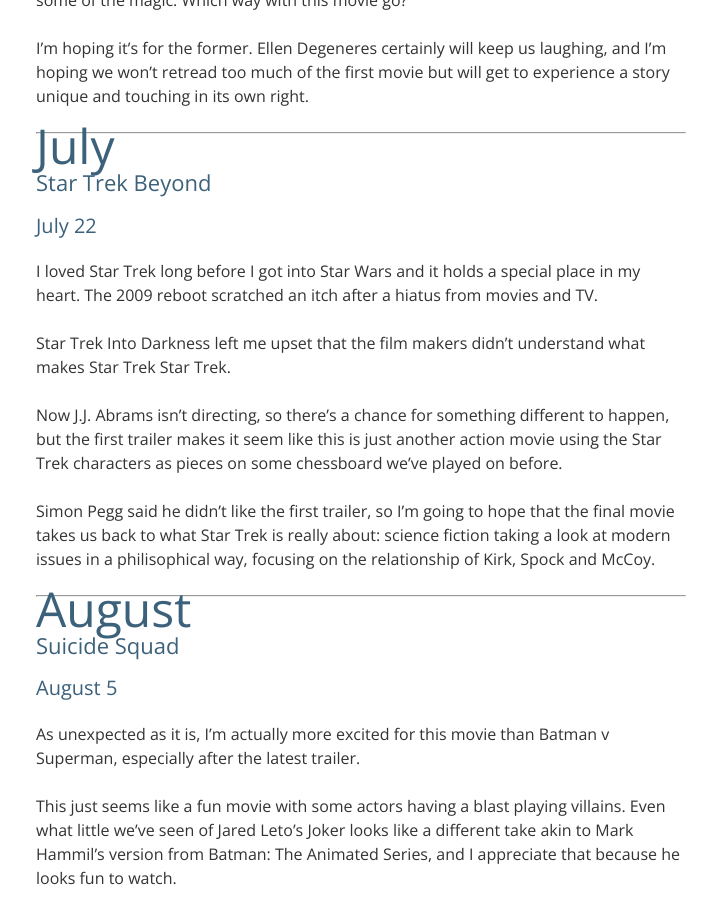
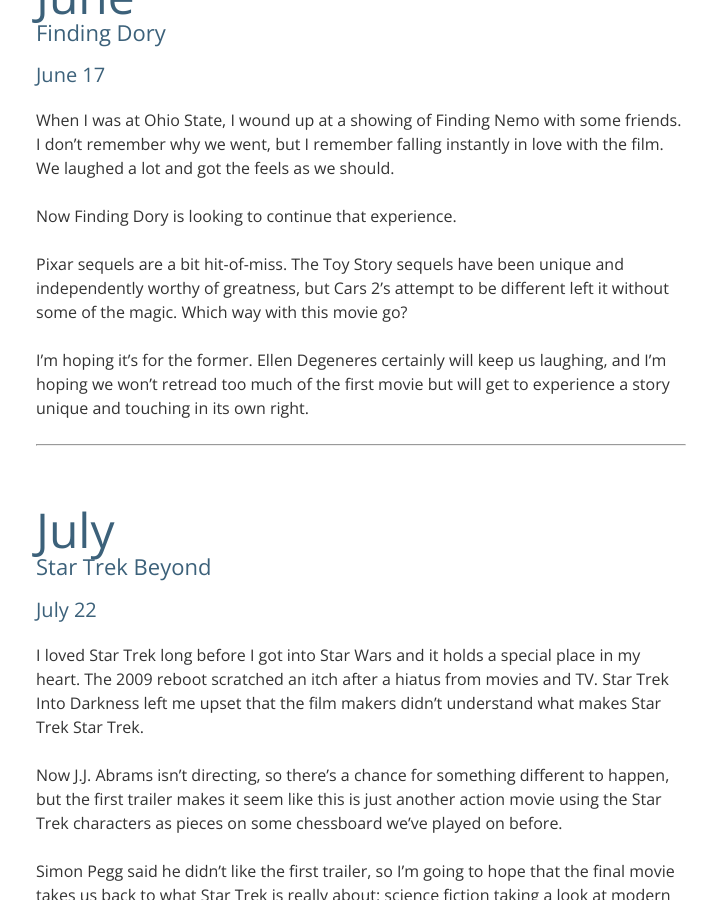
Before and after one commit to ericrovtar/ericrovtar.github.io, a Jekyll site: the page built from _posts/2016-01-23-the-movies-of-2016.md, in a window 1280 px wide and 900 px high, scrolled down 4763 px. Shown: the whole window, without its empty margins (54-771 px from the left). Built offline with Jekyll 4.4.1, drawn with Linux system fonts in a browser that asks for light colours; nearby versions of some CDN libraries; comment, search, counter and statistics services are not loaded.

Commit message:
More Copy Edits

```diff
--- a/_posts/2016-01-23-the-movies-of-2016.md
+++ b/_posts/2016-01-23-the-movies-of-2016.md
@@ -13,7 +13,7 @@
 With that out of the way, I wanted to take a minute and look at what's ahead in 2016.
 
 If you know me, you know I love movies. I see at least one a month on average, and 2016 is packed with some great ones. So here's a list of the ones I'm looking forward to.
-
+<br /><br />
 #February
 
 ##Deadpool
@@ -28,7 +28,7 @@
 {% include youtube.html src="//www.youtube.com/embed/ZIM1HydF9UA" width="560" height="315" caption="NSFW but sure to be really entertaining." %}
 
 <hr />
-
+<br /><br />
 #March
 
 ##Zootopia
@@ -59,7 +59,7 @@
 Still, there's a chance Warner Bros. and DC will do this well and I'll hold out hope that they'll prove me wrong and that this isn't simply an attempt to quickly catch up to Marvel.
 
 <hr />
-
+<br /><br />
 #April
 
 ##The Jungle Book
@@ -81,7 +81,7 @@
 {% include youtube.html src="//www.youtube.com/embed/4Y_cY_miDxo" width="560" height="315" caption="Is this a game or a movie?" %}
 
 <hr />
-
+<br /><br />
 #May
 
 ##Captain America: Civil War
@@ -107,7 +107,7 @@
 This appears to be the final chapter of a three-part "prequal" trilogy as many of the actors' commitments are up with this film. How the film chooses to handle that fact will be interesting. As long as it's better than The Last Stand, it can't be too bad, right?
 
 <hr />
-
+<br /><br />
 #June
 
 ##Finding Dory
@@ -122,14 +122,13 @@
 I'm hoping it's for the former. Ellen Degeneres certainly will keep us laughing, and I'm hoping we won't retread too much of the first movie but will get to experience a story unique and touching in its own right.
 
 <hr />
-
+<br /><br />
 #July
 
 ##Star Trek Beyond
 
 ###July 22
 I loved Star Trek long before I got into Star Wars and it holds a special place in my heart. The 2009 reboot scratched an itch after a hiatus from movies and TV.
-
 Star Trek Into Darkness left me upset that the film makers didn't understand what makes Star Trek Star Trek.
 
 Now J.J. Abrams isn't directing, so there's a chance for something different to happen, but the first trailer makes it seem like this is just another action movie using the Star Trek characters as pieces on some chessboard we've played on before.
@@ -137,7 +136,7 @@
 Simon Pegg said he didn't like the first trailer, so I'm going to hope that the final movie takes us back to what Star Trek is really about: science fiction taking a look at modern issues in a philisophical way, focusing on the relationship of Kirk, Spock and McCoy.
 
 <hr />
-
+<br /><br />
 #August
 
 ##Suicide Squad
@@ -165,6 +164,7 @@
 <hr />
 
 #November
+<br /><br />
 
 ##Doctor Strange
 
@@ -184,7 +184,7 @@
 To learn that J.K. Rowling would herself write the script for a new trilogy that is entirely detached from the previous eight films interested me, and Fantastic Beasts and Where to Find Them seems more akin to what Lucasfilm is doing with the Star Wars Stories films, which is a good thing.
 
 <hr />
-
+<br /><br />
 #December
 
 ##Rogue One: A Star Wars Story
```
